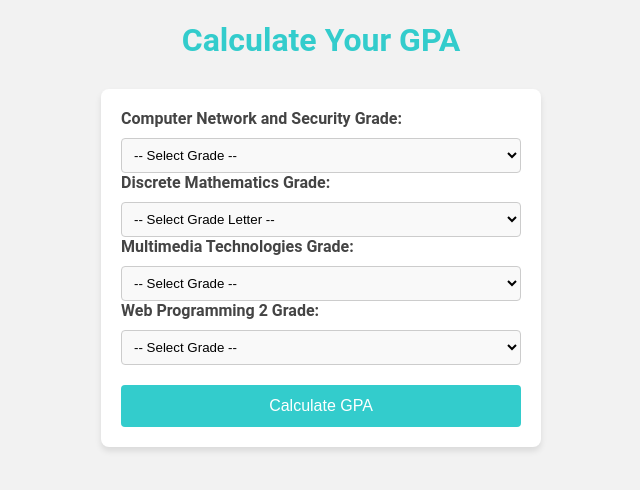
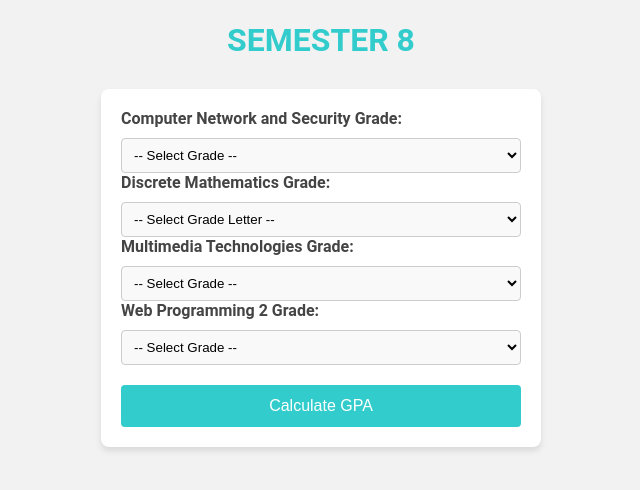
Before and after one commit to sawanehabubakarr/GPA-Calculator-, a plain HTML site: page Computer Science Sem8.html in a window 1280 px wide. Shown: the whole page, without its empty margins (319-959 px from the left). Drawn offline with Linux system fonts and the light colour scheme.

Commit message:
Update Computer Science Sem8.html

```diff
--- a/Computer Science Sem8.html
+++ b/Computer Science Sem8.html
@@ -7,7 +7,7 @@
     <title>CS GPA Calculator</title>
 </head>
 <body>
-    <h1>Calculate Your GPA</h1>
+    <h1>SEMESTER 8</h1>
     <form id="Unimak Cumulative GPA">
         <label for="networking">Computer Network and Security Grade:</label>
         <select id="networking" name="courseGrade">
```
